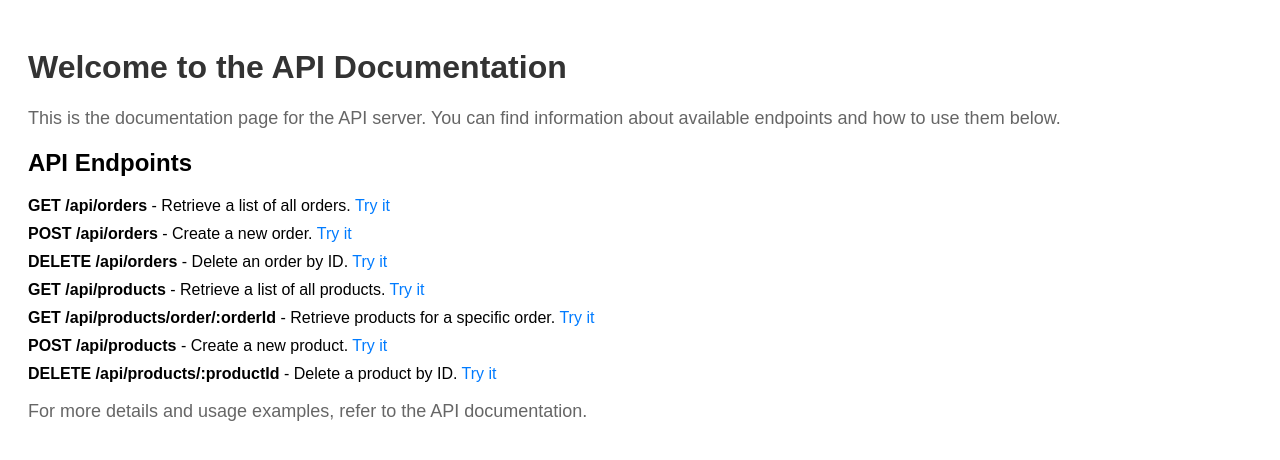
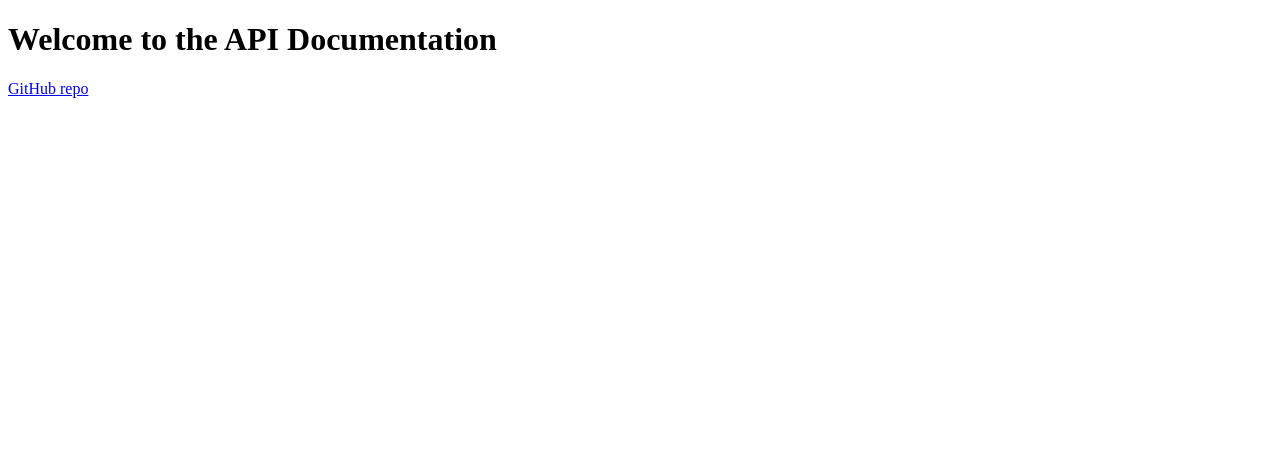
Before and after one commit to bohdan-mykhailenko/api_inventory-app, a website: page public/index.html in a window 1280 px wide. Drawn offline with Linux system fonts and the light colour scheme.

Commit message:
update index.html

```diff
--- a/public/index.html
+++ b/public/index.html
@@ -4,70 +4,11 @@
     <meta charset="UTF-8" />
     <meta name="viewport" content="width=device-width, initial-scale=1.0" />
     <title>API Documentation</title>
-    <style>
-      body {
-        font-family: Arial, sans-serif;
-        padding: 20px;
-      }
-      h1 {
-        color: #333;
-      }
-      p {
-        font-size: 18px;
-        color: #666;
-      }
-      ul {
-        list-style: none;
-        padding: 0;
-      }
-      li {
-        margin-bottom: 10px;
-      }
-      a {
-        color: #007bff;
-        text-decoration: none;
-      }
-    </style>
+
   </head>
   <body>
     <h1>Welcome to the API Documentation</h1>
-    <p>
-      This is the documentation page for the API server. You can find
-      information about available endpoints and how to use them below.
-    </p>
 
-    <h2>API Endpoints</h2>
-    <ul>
-      <li>
-        <strong>GET /api/orders</strong> - Retrieve a list of all orders.
-        <a href="/api/orders">Try it</a>
-      </li>
-      <li>
-        <strong>POST /api/orders</strong> - Create a new order.
-        <a href="/api/orders">Try it</a>
-      </li>
-      <li>
-        <strong>DELETE /api/orders</strong> - Delete an order by ID.
-        <a href="/api/orders/1">Try it</a>
-      </li>
-      <li>
-        <strong>GET /api/products</strong> - Retrieve a list of all products.
-        <a href="/api/products">Try it</a>
-      </li>
-      <li>
-        <strong>GET /api/products/order/:orderId</strong> - Retrieve products
-        for a specific order. <a href="/api/products/order/1">Try it</a>
-      </li>
-      <li>
-        <strong>POST /api/products</strong> - Create a new product.
-        <a href="/api/products">Try it</a>
-      </li>
-      <li>
-        <strong>DELETE /api/products/:productId</strong> - Delete a product by
-        ID. <a href="/api/products/1">Try it</a>
-      </li>
-    </ul>
-
-    <p>For more details and usage examples, refer to the API documentation.</p>
+    <a href="https://github.com/bohdan-mykhailenko/inventory-backend">GitHub repo</a>
   </body>
 </html>
```
